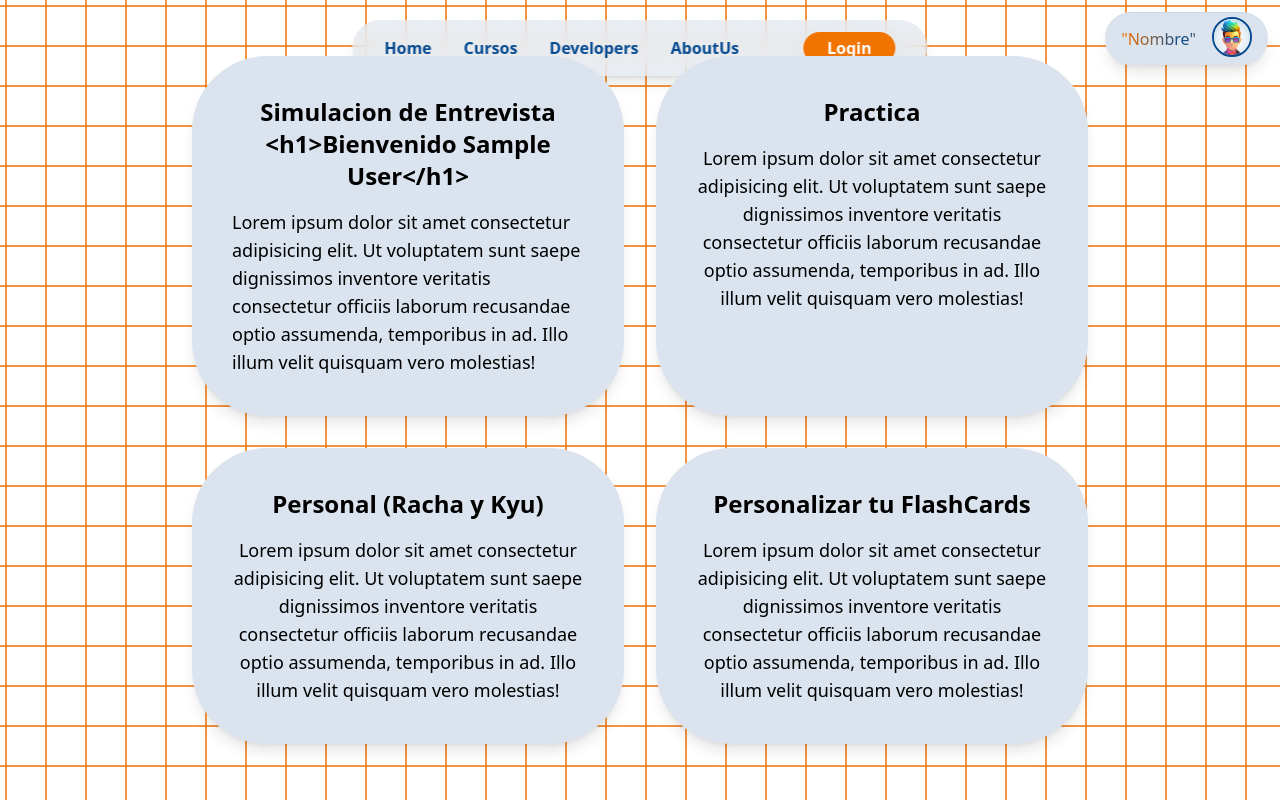
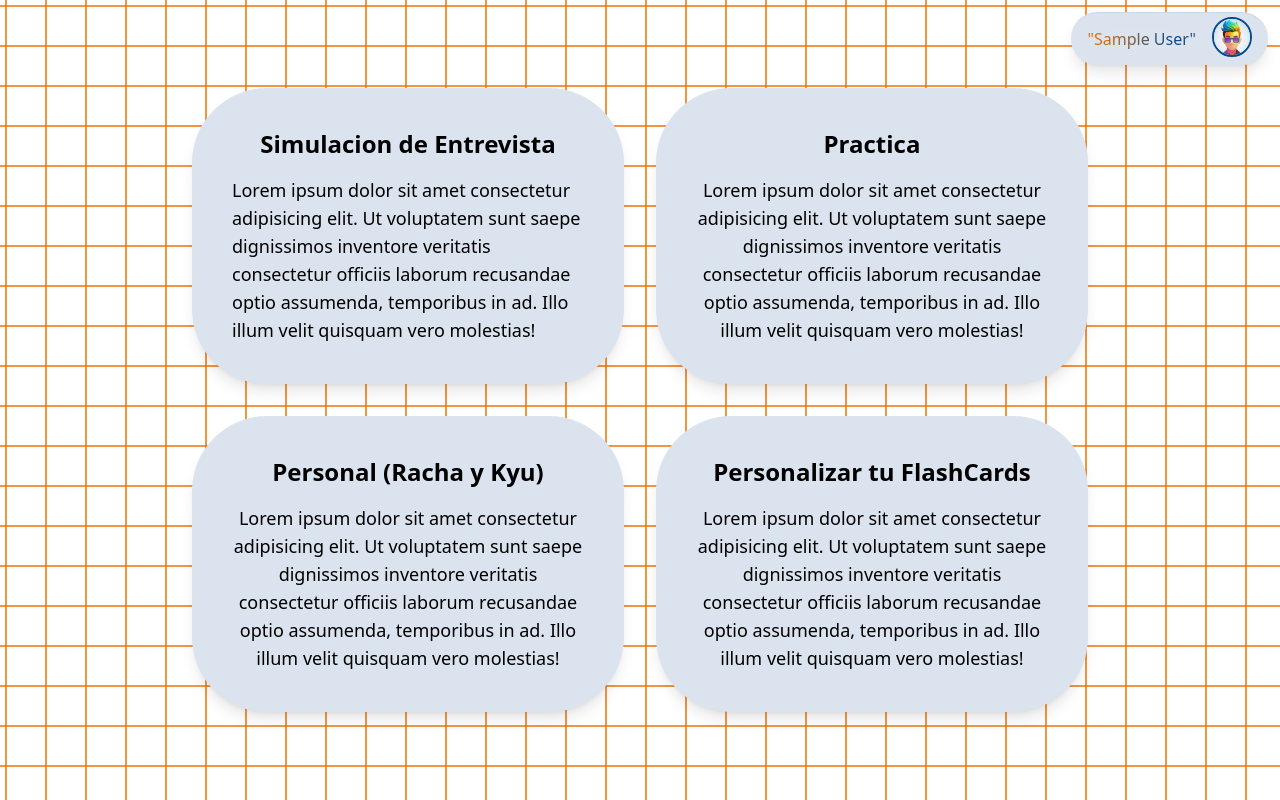
Before and after one commit to iZergiodev/Front-Flash4Devs, a React (Vite) app: page /auth/home in a window 1280 px wide. Built offline with nearby package versions, Linux system fonts and the light colour scheme; sample sign-in values are in the browser's storage.

Commit message:
some features

```diff
--- a/src/auth/views/Home.jsx
+++ b/src/auth/views/Home.jsx
@@ -6,15 +6,24 @@ import { useUserStore } from "../../store/userStore";
 import { decodeToken } from "../../utils/decodeToken";
 
 export const Home = () => {
-
   const { isLogged } = useUserStore();
 
+  const token = localStorage.getItem("token");
+  console.log(decodeToken(token))
 
-    const token = localStorage.getItem('token')
-    const {sub, id, name, last_name} = decodeToken(token)
-    console.log(sub, id, name, last_name)
+  const extraerName = () => {
+    if (token) {
+      const { name } = decodeToken(token);
+      return name;
+    }
+  };
 
-
+  const extraerEmail = () => {
+    if (token) {
+      const { sub } = decodeToken(token);
+      return sub;
+    }
+  };
 
   return (
     <>
@@ -29,9 +38,11 @@ export const Home = () => {
           scale={0.1}
           threshold={0.2}
         >
-
-          <Navbar />
-          <MenuRight />
+          {isLogged ? (
+            <MenuRight name={extraerName()} email={extraerEmail()} />
+          ) : (
+            <Navbar />
+          )}
         </AnimatedContent>
         <Squares
           speed={0.5}
@@ -44,7 +55,7 @@ export const Home = () => {
           <div className="grid grid-cols-2 gap-8 w-full max-w-4xl">
             <div className="bg-card p-10 rounded-[75px] shadow-lg">
               <h2 className="text-2xl font-bold mb-4 text-center">
-                Simulacion de Entrevista {`<h1>Bienvenido ${name}</h1>`}
+                Simulacion de Entrevista
               </h2>
               <p className="text-lg">
                 Lorem ipsum dolor sit amet consectetur adipisicing elit. Ut
--- a/src/components/MenuRight.jsx
+++ b/src/components/MenuRight.jsx
@@ -1,15 +1,17 @@
+/* eslint-disable react/prop-types */
 import { useState } from "react";
 import { motion, AnimatePresence } from "framer-motion";
 import GradientText from "./GradientText";
 import { FaUser, FaGraduationCap, FaStar, FaSignOutAlt } from "react-icons/fa";
 import DecryptedText from "./DecryptedText";
 
-export const MenuRight = () => {
+export const MenuRight = ({name, email}) => {
   const [isDropdownOpen, setIsDropdownOpen] = useState(false);
 
   const toggleDropdown = () => {
     setIsDropdownOpen(!isDropdownOpen);
   };
+
 
   return (
     <>
@@ -21,7 +23,7 @@ export const MenuRight = () => {
             showBorder={false}
             className="custom-class"
           >
-            &quot;Nombre&quot;
+            &quot;{name}&quot;
           </GradientText>
           <div className="relative">
             <button
@@ -40,15 +42,15 @@ export const MenuRight = () => {
                   initial={{ opacity: 0, y: -20 }}
                   animate={{ opacity: 1, y: 0 }}
                   exit={{ opacity: 0, y: -20 }}
-                  className="absolute right-0 mt-4 w-40 bg-card rounded-lg shadow-lg backdrop-blur-md border border-muted/20"
+                  className="absolute right-0 mt-4 w-45 bg-card rounded-lg shadow-lg backdrop-blur-md border border-muted/20"
                 >
                   <ul className="py-2">
                     <li className="border-b border-muted/20 mb-1 pb-2 flex flex-col items-center justify-center">
                       <span className="text-base">
-                        <DecryptedText text="Pró-user" />
+                        <DecryptedText text="Pró-user" animateOn="view" />
                       </span>
                       <span className="text-sm underline decoration-solid">
-                        <DecryptedText text="user@user.com" />
+                        <DecryptedText text={email} animateOn="view" />
                       </span>
                     </li>
                     <li>
```
